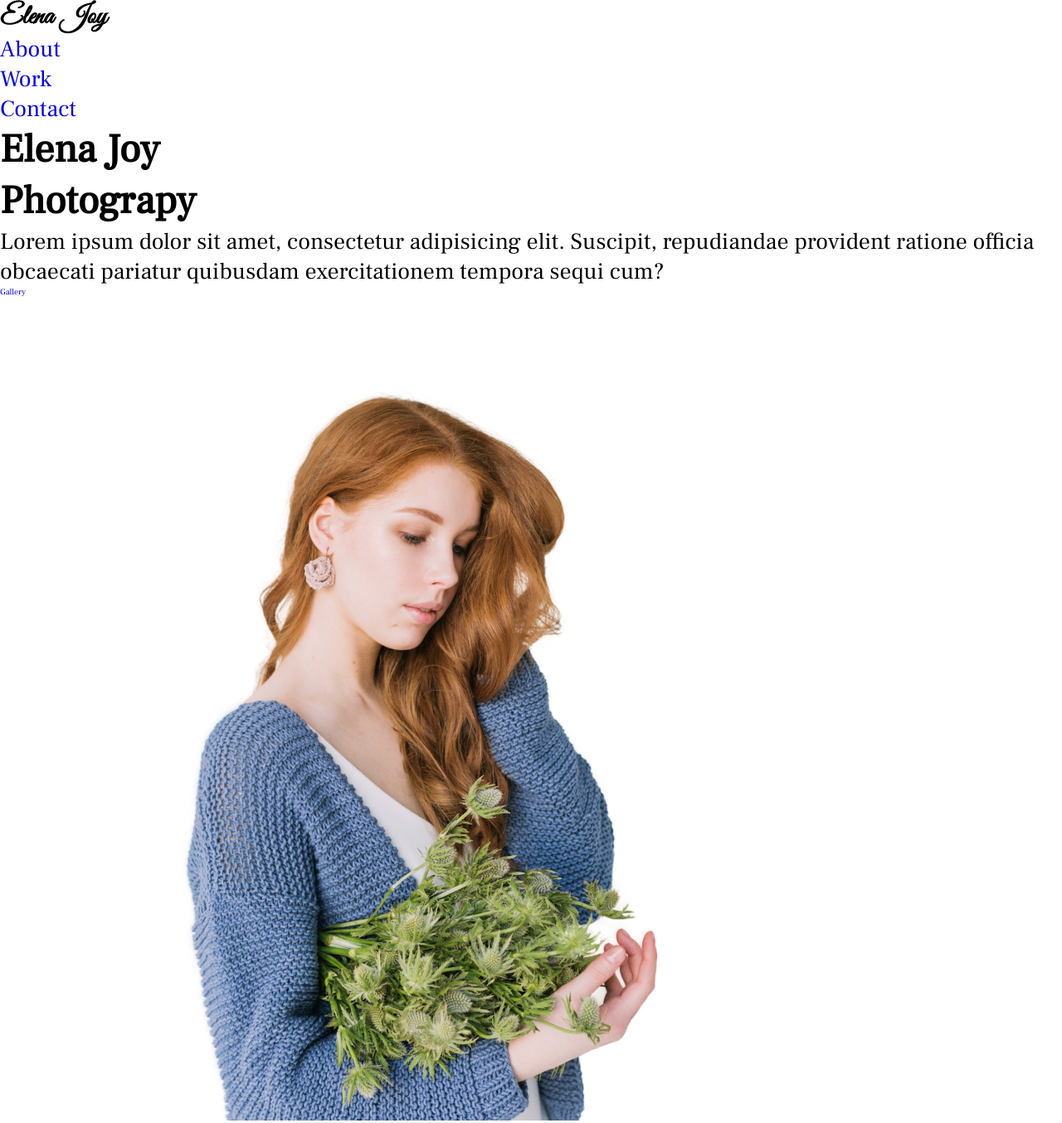
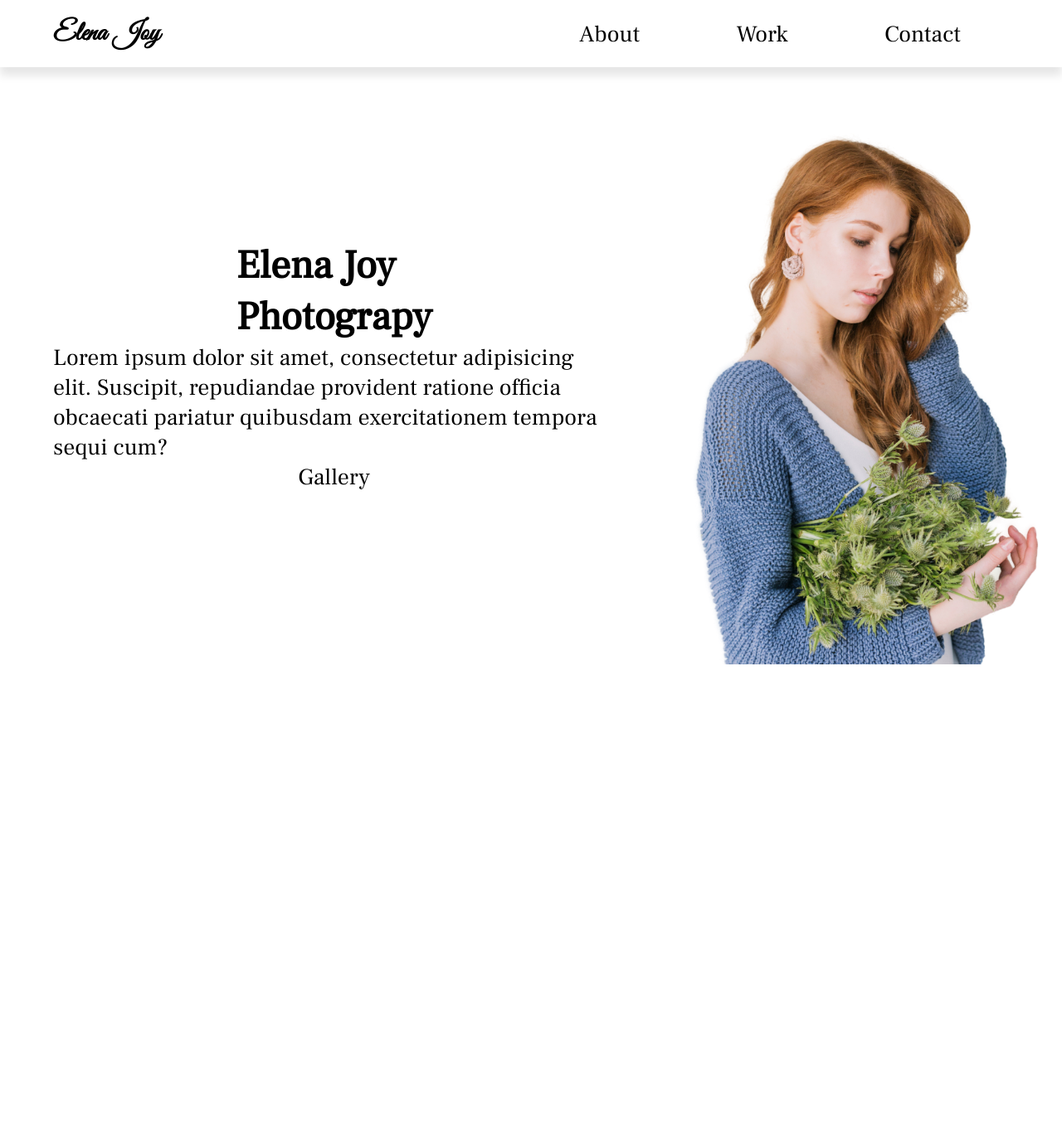
Before and after one commit to ASimpleCodingHermit/EJ_Photography, a PHP site: page / in a window 1280 px wide. Shown: the whole page at 83% size. After the commit the page ends 801 px from the top, so only its background shows below. Run offline with PHP 8.4, Linux system fonts and the light colour scheme; some libraries are stand-ins or nearby versions.

Commit message:
fixed up some scrolling issues

```diff
--- a/index.html
+++ b/index.html
@@ -29,7 +29,7 @@
     </header>
     <main>
       <section class="hero">
-        <div class="hero-intro">
+        <div class="hero-intro flex">
           <h2>
             Elena Joy <br />
             Photograpy
--- a/style.css
+++ b/style.css
@@ -37,7 +37,8 @@ li,
 button,
 label,
 input,
-p {
+p,
+a {
   font-size: var(--text);
 }
 
@@ -57,6 +58,7 @@ ul {
 }
 a {
   text-decoration: none;
+  color: black;
 }
 
 .flex {
@@ -72,3 +74,46 @@ body {
 h1 {
   font-family: 'Vibes', sans-serif;
 }
+
+/* Nav Section */
+.main-head {
+  box-shadow: 0 10px 10px rgba(0, 0, 0, 0.1);
+}
+nav {
+  width: 90%;
+  margin: auto;
+  display: flex;
+  align-items: center;
+  min-height: 10vh;
+  padding: 2rem 0;
+}
+#logo {
+  flex: 1 1 20rem;
+}
+
+.nav-links {
+  display: flex;
+  justify-content: space-around;
+  flex: 1 1 20rem;
+}
+
+.hero {
+  min-height: 90vh;
+  margin: 0 0 0 auto;
+  width: 95%;
+  display: flex;
+  flex-wrap: wrap;
+}
+
+.hero-intro {
+  flex: 2 1 40rem;
+}
+
+.hero-images {
+  flex: 1 1 40rem;
+}
+.hero-elena {
+  width: 100%;
+  height: 100%;
+  object-fit: cover;
+}
```
